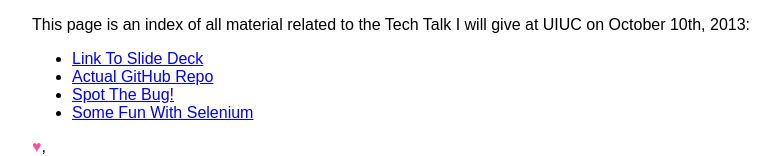
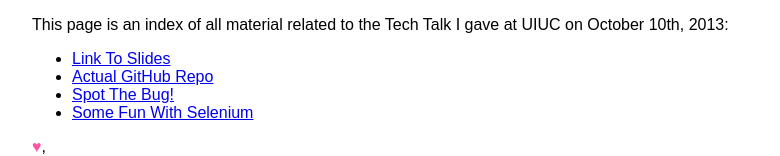
Before and after one commit to ArnaudBrousseau/uiuc_tech_talk, a plain HTML site: page index.html in a window 1280 px wide. Shown: the top 156 px of the page, without its empty margins (224-1004 px from the left). Drawn offline with Linux system fonts and the light colour scheme.

Commit message:
Adds slides link.

```diff
--- a/index.html
+++ b/index.html
@@ -16,9 +16,9 @@
             .love { color: #fe51a1; /* Hot pink you guys! */ }
         </style>
         <p>
-            This page is an index of all material related to the Tech Talk I will give at UIUC on October 10th, 2013:
+            This page is an index of all material related to the Tech Talk I gave at UIUC on October 10th, 2013:
             <ul>
-                <li><a href="#coming_soon_<3">Link To Slide Deck</a></li>
+                <li><a href="https://docs.google.com/a/yelp.com/presentation/d/1ng20bCc6ChlkRMPoycbivLM_fASvb4l4CmwTKv3WoKM/present">Link To Slides</a></li>
                 <li><a href="https://github.com/ArnaudBrousseau/uiuc_tech_talk">Actual GitHub Repo</a></li>
                 <li><a href="debug">Spot The Bug!</a></li>
                 <li><a href="https://github.com/ArnaudBrousseau/uiuc_tech_talk/tree/master/selenium">Some Fun With Selenium</a></li>
```
